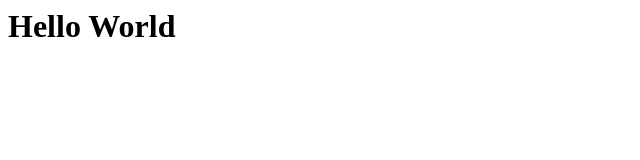
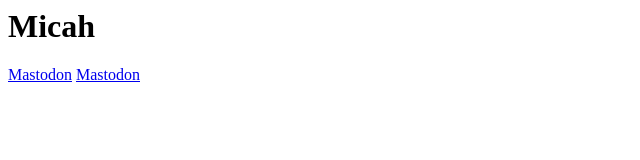
Before and after one commit to micahcc/micahcc.github.io, a plain HTML site: page index.html in a window 1280 px wide. Shown: the whole page, without its empty margins (0-640 px from the left). Drawn offline with Linux system fonts and the light colour scheme.

Commit message:
add mastodon links

```diff
--- a/index.html
+++ b/index.html
@@ -1 +1,4 @@
-<h1>Hello World</h1>
+<h1>Micah</h1>
+
+<a rel="me" href="https://vmst.io/@vtmicah">Mastodon</a>
+<a rel="me" href="https://fosstodon.org/@vtmicah">Mastodon</a>
```
